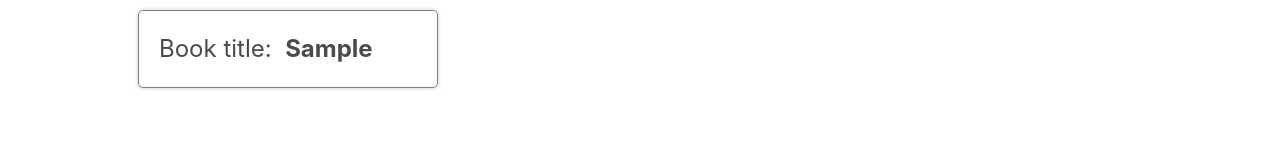
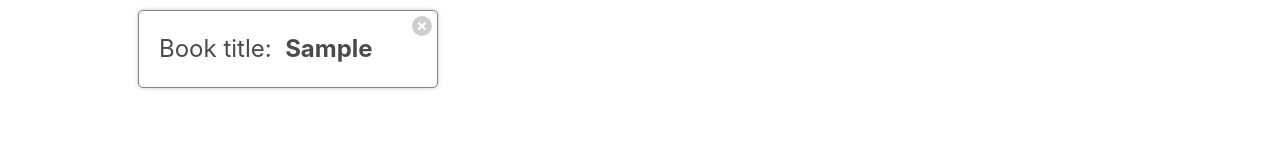
Before and after one commit to josemartinez111/Web-Development-2023, a React (Vite) app in the folder react-ts-booksmay23/: page / in a window 1280 px wide. Both pictures are taken after typing "Sample" into the empty fields and a click on the button "Create". Shown: the top 160 px of the page. Built offline with nearby package versions, Linux system fonts and the light colour scheme.

Commit message:
🚀 dev/may ≡ ->able to delete books..

```diff
--- a/react-ts-booksmay23/src/App.tsx
+++ b/react-ts-booksmay23/src/App.tsx
@@ -7,20 +7,32 @@ import { v4 as uuidv4 } from "uuid";
 // _______________________________________________
 
 const App = (): ReactElement => {
-	const [books, setBooks] = useState<Array<BookType>>([])
+	const [books, setBooks] = useState<Array<BookType>>([]);
+
+	const deleteBookByID = (id: string): void => {
+		// filter through the list of books
+		const updatedBooks: BookType[] = books.filter((book: BookType) => {
+			return book.id !== id;
+		});
+
+		setBooks(updatedBooks);
+	};
 
 	const createBook = (title: string) => {
 		const updatedBookList: Array<BookType> = [
 			...books,
 			{ id: uuidv4(), title } satisfies BookType,
-		]
+		];
 
-		setBooks(updatedBookList)
-	}
+		setBooks(updatedBookList);
+	};
 
 	return (
 		<div className="app">
-			<BookList books={ books } />
+			<BookList
+				books={ books }
+				onDelete={ deleteBookByID }
+			/>
 			<BookCreate onCreate={ createBook } />
 		</div>
 	);
--- a/react-ts-booksmay23/src/components/book_list/BookList.tsx
+++ b/react-ts-booksmay23/src/components/book_list/BookList.tsx
@@ -6,16 +6,18 @@ import { ReactElement } from 'react';
 
 interface BookListProps {
 	books: BookType[];
+	onDelete: (id: string) => void;
 }
 // _______________________________________________
 
-const BookList = ({ books }: BookListProps): ReactElement => {
-	const renderedBooks = books?.map((book: BookType) => (
+const BookList = ({ books, onDelete }: BookListProps): ReactElement => {
+	const renderedBooks = books.map((book: BookType) => (
 		<BookShow
+			onDelete={ onDelete }
 			key={ book.id }
 			book={ book }
 		/>
-	))
+	));
 
 	return (
 		<div className="book-list">
--- a/react-ts-booksmay23/src/components/book_show/BookShow.tsx
+++ b/react-ts-booksmay23/src/components/book_show/BookShow.tsx
@@ -3,18 +3,32 @@ import { BookType } from "@/types/BookType.ts";
 import { ReactElement } from 'react';
 // _______________________________________________
 
-interface BookProps {
+interface BookShowProps {
 	book: BookType;
+	onDelete: (id: string) => void;
 }
 // _______________________________________________
 
-const BookShow = ({ book }: BookProps): ReactElement => {
+const BookShow = ({ book, onDelete }: BookShowProps): ReactElement => {
+	const handleClick = () => {
+		onDelete(book.id);
+	};
+
 	return (
 		<div className="book-show">
 			<h3>
 				Book title:&nbsp;&nbsp;
 				<span style={ { fontWeight: "bold" } }>{ book.title }</span>
 			</h3>
+
+			<div className="actions">
+				<button
+					className="delete"
+					onClick={ handleClick }
+				>
+					Delete
+				</button>
+			</div>
 		</div>
 	);
 };
```
